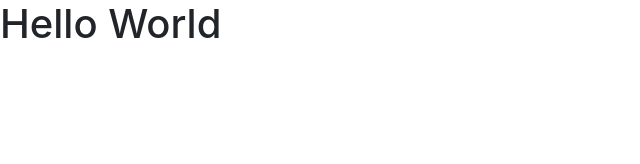
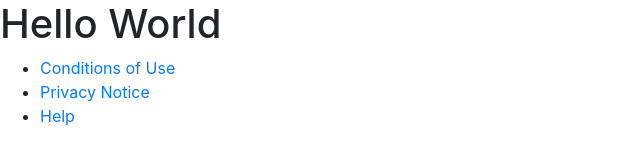
Before and after one commit to enavs/coding_t, a plain HTML site: page week_1/Day_3/collab_proj/static/js/index.html in a window 1280 px wide. Shown: the whole page, without its empty margins (0-640 px from the left). Drawn offline with nearby package versions, Linux system fonts and the light colour scheme.

Commit message:
footer update.html

```diff
--- a/week_1/Day_3/collab_proj/static/js/index.html
+++ b/week_1/Day_3/collab_proj/static/js/index.html
@@ -18,5 +18,14 @@
     <script src="https://code.jquery.com/jquery-3.3.1.slim.min.js" integrity="sha384-q8i/X+965DzO0rT7abK41JStQIAqVgRVzpbzo5smXKp4YfRvH+8abtTE1Pi6jizo" crossorigin="anonymous"></script>
     <script src="https://cdnjs.cloudflare.com/ajax/libs/popper.js/1.14.7/umd/popper.min.js" integrity="sha384-UO2eT0CpHqdSJQ6hJty5KVphtPhzWj9WO1clHTMGa3JDZwrnQq4sF86dIHNDz0W1" crossorigin="anonymous"></script>
     <script src="https://stackpath.bootstrapcdn.com/bootstrap/4.3.1/js/bootstrap.min.js" integrity="sha384-JjSmVgyd0p3pXB1rRibZUAYoIIy6OrQ6VrjIEaFf/nJGzIxFDsf4x0xIM+B07jRM" crossorigin="anonymous"></script>
+
+      <footer>
+        <ul class="footer">
+            <li><a href="">Conditions of Use</a></li>
+            <li><a href="">Privacy Notice</a></li>
+            <li><a href="">Help</a></li>
+        </ul>
+    </footer>
+
   </body>
 </html>
```
